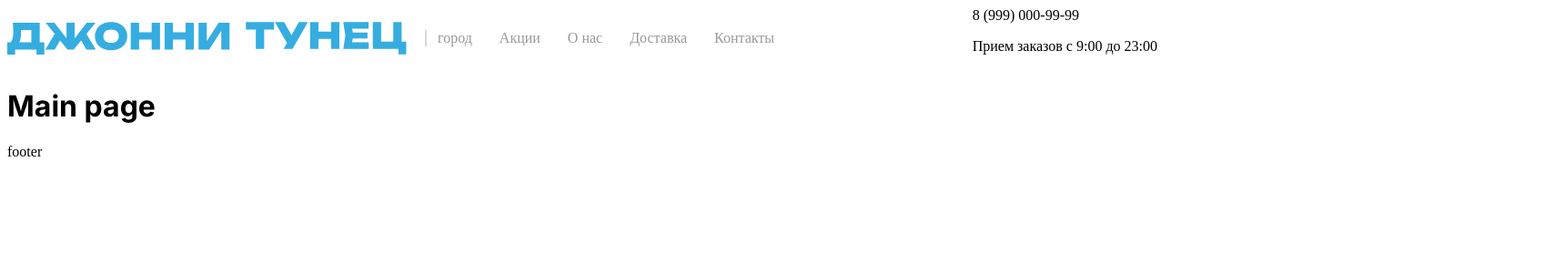
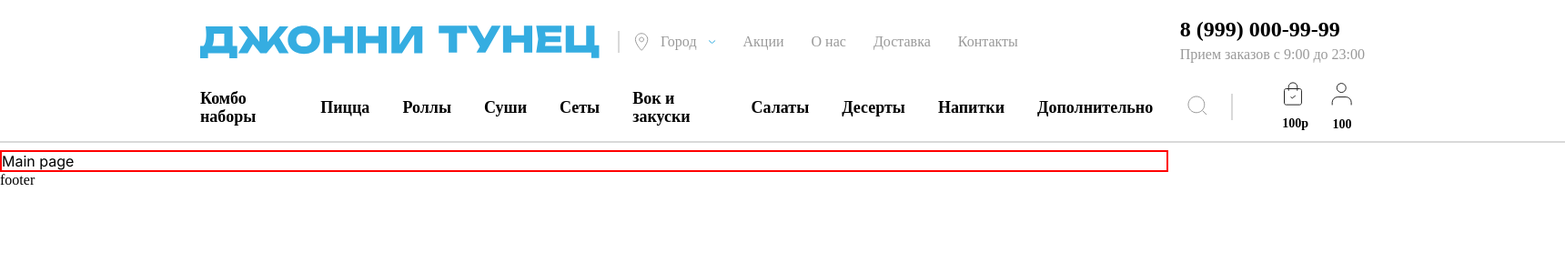
Before and after one commit to keepsake666/djoni-tuna, a Next.js app: page / in a window 1280 px wide. Shown: the top 300 px of the page at 91% size, 1720 px wide, since content can reach past the window. Built offline with nearby package versions, Linux system fonts and the light colour scheme.

Commit message:
feat: "настройка позиционирования проекта"

```diff
--- a/src/app/globals.css
+++ b/src/app/globals.css
@@ -1,3 +1,24 @@
 :root {
-  --max-width: 1920px;
+  --transition-hover: all 100ms ease-out;
 }
+body {
+  max-width: 1920px;
+  width: 100%;
+  margin: 0;
+}
+
+.m-0 {
+  margin: 0;
+}
+
+.p-0 {
+  padding: 0;
+}
+
+.list {
+  list-style: none none;
+}
+
+.link {
+  text-decoration: none;
+}
--- /dev/null
+++ b/src/app/page.module.css
@@ -0,0 +1,5 @@
+.main {
+    max-width: 1520px;
+    width: 100%;
+    border: 2px red solid;
+}
--- a/src/app/page.tsx
+++ b/src/app/page.tsx
@@ -1,7 +1,10 @@
+import page from "./page.module.css";
 export default function Home() {
-    return (
-        <main>
-            <h1>Main page</h1>
-        </main>
-    )
+  return (
+    <main className={page.main}>
+      <div className={page.container}>
+        <div className={page.page}>Main page</div>
+      </div>
+    </main>
+  );
 }
--- a/src/components/footer/footer.tsx
+++ b/src/components/footer/footer.tsx
@@ -1,5 +1,6 @@
+import styles from "./styles.module.css";
 const Footer = () => {
-  return <footer>footer</footer>;
+  return <footer className={styles.footer}>footer</footer>;
 };
 
 export default Footer;
--- /dev/null
+++ b/src/components/footer/styles.module.css
@@ -0,0 +1,3 @@
+.footer {
+
+}
--- a/src/components/header/header.tsx
+++ b/src/components/header/header.tsx
@@ -1,12 +1,25 @@
 import styles from "./styles.module.css";
 import Logo from "@/ui/logo/logo";
+import Position from "@/ui/icon/position/position";
+import Arrow from "@/ui/icon/arrow/arrow";
+import Search from "@/ui/icon/search/search";
+import Basket from "@/ui/icon/basket/basket";
+import User from "@/ui/icon/user/user";
 const Header = () => {
   return (
     <header className={styles.header}>
       <div className={styles.container}>
+        <div className={styles.containerInfo}>
           <Logo />
           <ul className={styles.list}>
-          <li className={styles.item}>город</li>
+            <li className={styles.item}>
+              <div className={styles.containerItem}>
+                {" "}
+                <Position />
+                <p className={styles.textItem}>Город</p>
+                <Arrow />
+              </div>
+            </li>
             <li className={styles.item}>Акции</li>
             <li className={styles.item}>О нас</li>
             <li className={styles.item}>Доставка</li>
@@ -14,8 +27,39 @@ const Header = () => {
           </ul>
         </div>
         <div>
-        <div>8 (999) 000-99-99</div>
-        <p>Прием заказов с 9:00 до 23:00</p>
+          <div className={styles.number}>8 (999) 000-99-99</div>
+          <p className={styles.text}>Прием заказов с 9:00 до 23:00</p>
+        </div>
+      </div>
+      <div className={styles.containerMenu}>
+        <ul className={styles.menuList}>
+          <li className={styles.menuItem}>Комбо наборы</li>
+          <li className={styles.menuItem}>Пицца</li>
+          <li className={styles.menuItem}>Роллы</li>
+          <li className={styles.menuItem}>Суши</li>
+          <li className={styles.menuItem}>Сеты</li>
+          <li className={styles.menuItem}>Вок и закуски</li>
+          <li className={styles.menuItem}>Салаты</li>
+          <li className={styles.menuItem}>Десерты</li>
+          <li className={styles.menuItem}>Напитки</li>
+          <li className={styles.menuItem}>Дополнительно</li>
+          <li className={styles.menuItem}>
+            {" "}
+            <button className={styles.button}>
+              <Search />
+            </button>
+          </li>
+        </ul>
+        <div className={styles.containerBasket}>
+          <div className={styles.containerTextBasket}>
+            <Basket />
+            <p className={styles.textBasket}>100р</p>
+          </div>
+          <div className={styles.containerTextBasket}>
+            <User />
+            <p className={styles.textBasket}>100</p>
+          </div>
+        </div>
       </div>
     </header>
   );
--- a/src/components/header/styles.module.css
+++ b/src/components/header/styles.module.css
@@ -1,13 +1,22 @@
 .header {
     max-width: 1480px;
+    width: 100%;
+    padding: 0 220px;
+    margin: 24px auto 8px;
+    border-bottom: 2px solid rgba(0, 0, 0, 0.15)
+}
+
+.containerInfo {
+    display: flex;
+    align-items: center;
+}
+
+.container {
+    margin-bottom: 12px;
+    width: 100%;
     display: flex;
     align-items: center;
     justify-content: space-between;
-}
-
-.container {
-    display: flex;
-    align-items: center;
 }
 
 .list{
@@ -22,8 +31,102 @@
 .item {
     color: rgba(153, 153, 153, 1);
     margin-right: 30px;
+    cursor: pointer;
+}
+
+.item:hover {
+    color: black;
 }
 
 .item:last-child {
     margin: 0;
 }
+
+.number {
+    font-size: 24px;
+    font-weight: 600;
+    line-height: 16px;
+    cursor: pointer;
+}
+
+.number:hover {
+    color: rgba(53, 173, 225, 1);
+}
+
+.text {
+    margin: 0;
+    padding: 12px 0 0 0;
+    font-size: 16px;
+    font-weight: 500;
+    line-height: 16px;
+    color: rgba(153, 153, 153, 1);
+}
+.containerItem {
+    display: flex;
+    align-items: center;
+}
+
+.textItem {
+    margin: 0 12px 0 8px;
+    padding: 0;
+}
+
+.containerMenu {
+    display: flex;
+    justify-content: space-between;
+}
+
+.menuList {
+    margin: 0;
+    padding: 0;
+    display: flex;
+    align-items: center;
+    list-style-type: none;
+}
+
+.menuItem {
+    font-size: 18px;
+    font-weight: 600;
+    line-height: 20px;
+    padding: 0 18px;
+    cursor: pointer;
+}
+.menuItem:hover {
+    color: rgba(255, 114, 85, 1);
+    text-decoration: underline;
+
+}
+.menuItem:first-child {
+    padding-left: 0;
+}
+.containerBasket {
+    margin-left: 24px;
+    display: flex;
+}
+
+.button {
+    margin: 0;
+    padding: 0 24px 0 0;
+    cursor: pointer;
+    border: none;
+    background: transparent;
+    border-right: 2px solid rgba(0, 0, 0, 0.15);
+}
+
+.button:hover svg path {
+    stroke: rgba(53, 173, 225, 1);
+;
+}
+
+.textBasket {
+    margin: 8px 0 0;
+    padding: 0;
+    font-size: 14px;
+    font-weight: 600;
+    line-height: 16px;
+    text-align: center;
+}
+
+.containerTextBasket {
+    padding: 10px 12px;
+}
--- /dev/null
+++ b/src/ui/icon/arrow/arrow.tsx
@@ -0,0 +1,15 @@
+const Arrow = () => {
+  return (
+    <svg
+      width="9"
+      height="6"
+      viewBox="0 0 9 6"
+      fill="none"
+      xmlns="http://www.w3.org/2000/svg"
+    >
+      <path d="M8.08301 1.5L4.58301 4.5L1.08301 1.5" stroke="#35ADE1" />
+    </svg>
+  );
+};
+
+export default Arrow;
--- /dev/null
+++ b/src/ui/icon/basket/basket.tsx
@@ -0,0 +1,20 @@
+const Basket = () => {
+  return (
+    <svg
+      width="24"
+      height="26"
+      viewBox="0 0 24 26"
+      fill="none"
+      xmlns="http://www.w3.org/2000/svg"
+    >
+      <path
+        d="M7.23266 9.69302V7.48876M16.698 9.69302V7.48876M7.23266 7.48876H4.5C3.39543 7.48876 2.5 8.38419 2.5 9.48876V23.1229C2.5 24.2274 3.39543 25.1229 4.5 25.1229H19.4307C20.5352 25.1229 21.4307 24.2274 21.4307 23.1229V9.48876C21.4307 8.38419 20.5352 7.48876 19.4307 7.48876H16.698M7.23266 7.48876H16.698M7.23266 7.48876V5.2845C7.23266 2.84879 9.35645 0.875977 11.9653 0.875977C14.5801 0.875977 16.698 2.8543 16.698 5.2845V7.48876"
+        stroke="#242424"
+      />
+      <path d="M11.2464 17.9008L9.52886 16.4209" stroke="#242424" />
+      <path d="M14.7961 15.0393L11.2456 17.903" stroke="#242424" />
+    </svg>
+  );
+};
+
+export default Basket;
--- /dev/null
+++ b/src/ui/icon/position/position.tsx
@@ -0,0 +1,22 @@
+const Position = () => {
+  return (
+    <svg
+      width="25"
+      height="24"
+      viewBox="0 0 25 24"
+      fill="none"
+      xmlns="http://www.w3.org/2000/svg"
+    >
+      <path
+        d="M12.083 2.75C8.39299 2.75 5.383 5.76 5.383 9.45C5.383 14.03 11.383 20.77 11.633 21.05C11.873 21.32 12.293 21.32 12.533 21.05C12.793 20.77 18.783 14.03 18.783 9.45C18.783 5.76 15.773 2.75 12.083 2.75Z"
+        stroke="#999999"
+      />
+      <path
+        d="M12.4679 11.7852C13.7606 11.5795 14.6417 10.3647 14.436 9.07204C14.2302 7.77936 13.0155 6.89824 11.7228 7.104C10.4301 7.30976 9.549 8.52449 9.75477 9.81717C9.96053 11.1099 11.1753 11.991 12.4679 11.7852Z"
+        stroke="#999999"
+      />
+    </svg>
+  );
+};
+
+export default Position;
--- /dev/null
+++ b/src/ui/icon/search/search.tsx
@@ -0,0 +1,19 @@
+const Search = () => {
+  return (
+    <svg
+      width="26"
+      height="26"
+      viewBox="0 0 26 26"
+      fill="none"
+      xmlns="http://www.w3.org/2000/svg"
+    >
+      <path
+        d="M11.8835 20.7885C6.96518 20.7885 2.97852 16.8018 2.97852 11.8835C2.97852 6.96518 6.96518 2.97852 11.8835 2.97852C16.8018 2.97852 20.7885 6.96518 20.7885 11.8835C20.7885 16.8018 16.8018 20.7885 11.8835 20.7885Z"
+        stroke="#999999"
+      />
+      <path d="M23.0208 23.0198L18.5684 18.5673" stroke="#999999" />
+    </svg>
+  );
+};
+
+export default Search;
--- /dev/null
+++ b/src/ui/icon/user/user.tsx
@@ -0,0 +1,22 @@
+const User = () => {
+  return (
+    <svg
+      width="26"
+      height="27"
+      viewBox="0 0 26 27"
+      fill="none"
+      xmlns="http://www.w3.org/2000/svg"
+    >
+      <path
+        d="M12.2477 11.558C15.0025 11.558 17.2356 9.32479 17.2356 6.57C17.2356 3.81522 15.0025 1.58203 12.2477 1.58203C9.49289 1.58203 7.2597 3.81522 7.2597 6.57C7.2597 9.32479 9.49289 11.558 12.2477 11.558Z"
+        stroke="#242424"
+      />
+      <path
+        d="M2.16797 25.4164V22.5734C2.16797 19.2538 4.85774 16.5811 8.16035 16.5811H17.1319C20.4515 16.5811 23.1243 19.2708 23.1243 22.5734V25.4164"
+        stroke="#242424"
+      />
+    </svg>
+  );
+};
+
+export default User;
```
Lines whose indentation alone changed are shown as unchanged.
